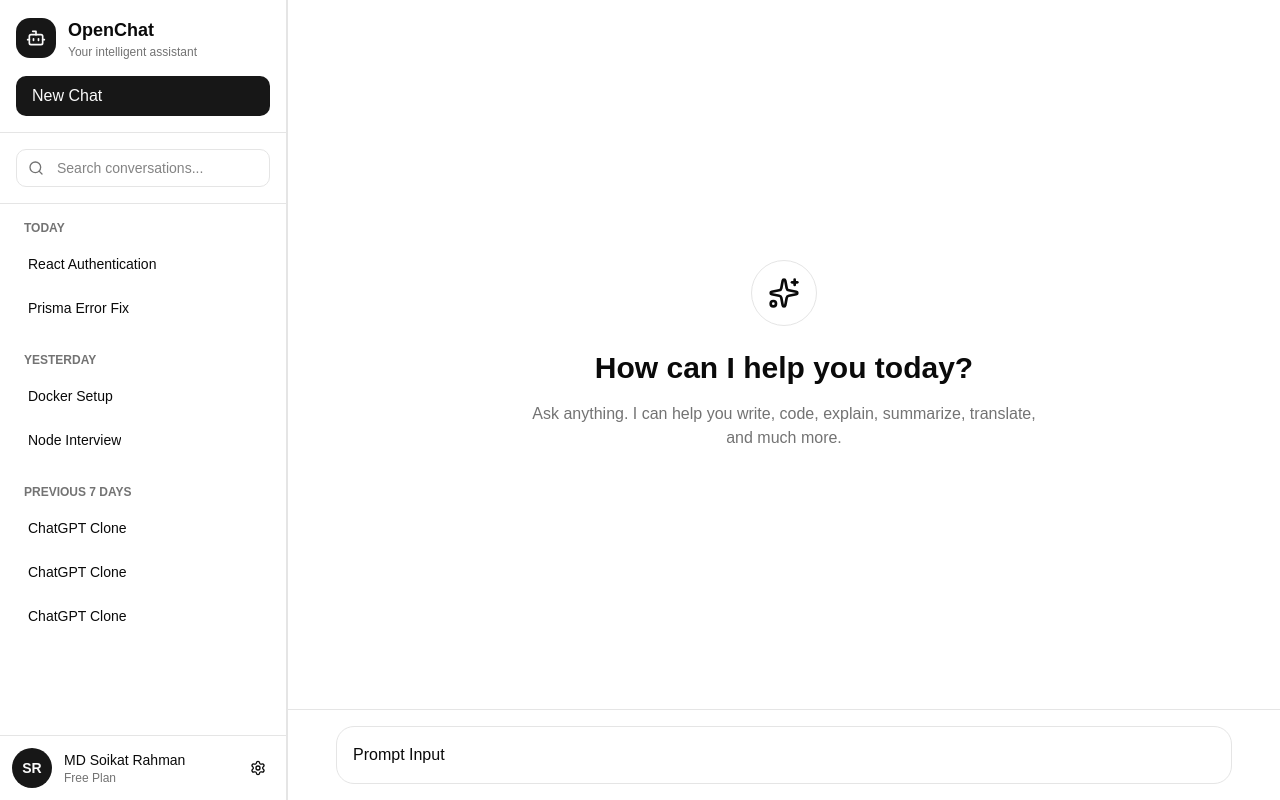
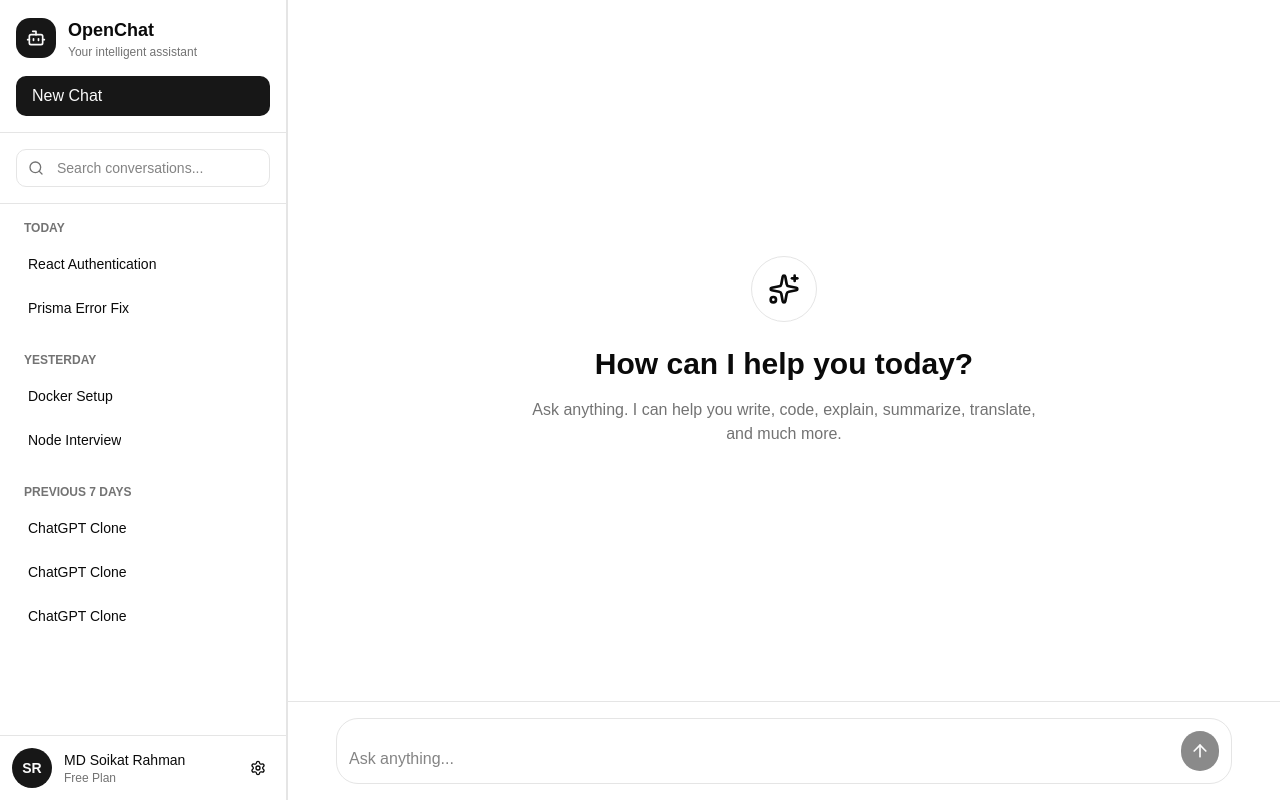
Before and after one commit to mr9asif/OpenChat, a React (Vite) app in the folder frontend/: page / in a window 1280 px wide. Built offline with nearby package versions, Linux system fonts and the light colour scheme.

Commit message:
prompt input added

```diff
--- a/frontend/src/components/chat/ChatLayout.tsx
+++ b/frontend/src/components/chat/ChatLayout.tsx
@@ -1,5 +1,5 @@
 import ChatContainer from "./ChatContainer";
-import PromptInput from "./PromptInput";
+import PromptInput from "./promptInput/PromptInput";
 
 const ChatLayout = () => {
   return (
--- a/frontend/src/components/chat/PromptInput.tsx
+++ /dev/null
@@ -1,11 +0,0 @@
-const PromptInput = () => {
-  return (
-    <div className="border-t bg-background p-4">
-      <div className="mx-auto max-w-4xl rounded-2xl border p-4">
-        Prompt Input
-      </div>
-    </div>
-  );
-};
-
-export default PromptInput;
--- /dev/null
+++ b/frontend/src/components/chat/promptInput/AutoResizeTextArea.tsx
@@ -0,0 +1,39 @@
+import { useEffect, useRef } from "react";
+
+type Props = {
+  value: string;
+  onChange: (value: string) => void;
+  onSubmit: () => void;
+};
+
+const AutoResizeTextarea = ({ value, onChange, onSubmit }: Props) => {
+  const textareaRef = useRef<HTMLTextAreaElement>(null);
+
+  useEffect(() => {
+    const textarea = textareaRef.current;
+
+    if (!textarea) return;
+
+    textarea.style.height = "0px";
+    textarea.style.height = `${textarea.scrollHeight}px`;
+  }, [value]);
+
+  return (
+    <textarea
+      ref={textareaRef}
+      rows={1}
+      value={value}
+      placeholder="Ask anything..."
+      onChange={(e) => onChange(e.target.value)}
+      onKeyDown={(e) => {
+        if (e.key === "Enter" && !e.shiftKey) {
+          e.preventDefault();
+          onSubmit();
+        }
+      }}
+      className="max-h-52 w-full resize-none bg-transparent outline-none"
+    />
+  );
+};
+
+export default AutoResizeTextarea;
--- /dev/null
+++ b/frontend/src/components/chat/promptInput/PromptInput.tsx
@@ -0,0 +1,32 @@
+import { useState } from "react";
+
+import AutoResizeTextarea from "./AutoResizeTextArea";
+import SendButton from "./SendButton";
+
+const PromptInput = () => {
+  const [prompt, setPrompt] = useState("");
+
+  const handleSubmit = () => {
+    if (!prompt.trim()) return;
+
+    console.log(prompt);
+
+    setPrompt("");
+  };
+
+  return (
+    <div className="border-t bg-background p-4">
+      <div className="mx-auto flex max-w-4xl items-end gap-3 rounded-3xl border p-3">
+        <AutoResizeTextarea
+          value={prompt}
+          onChange={setPrompt}
+          onSubmit={handleSubmit}
+        />
+
+        <SendButton disabled={!prompt.trim()} onClick={handleSubmit} />
+      </div>
+    </div>
+  );
+};
+
+export default PromptInput;
--- /dev/null
+++ b/frontend/src/components/chat/promptInput/SendButton.tsx
@@ -0,0 +1,21 @@
+import { ArrowUp } from "lucide-react";
+
+type Props = {
+  disabled: boolean;
+  onClick: () => void;
+};
+
+const SendButton = ({ disabled, onClick }: Props) => {
+  return (
+    <button
+      type="button"
+      disabled={disabled}
+      onClick={onClick}
+      className="flex h-10 w-10 items-center justify-center rounded-full bg-primary text-primary-foreground transition disabled:opacity-50"
+    >
+      <ArrowUp className="h-5 w-5" />
+    </button>
+  );
+};
+
+export default SendButton;
```
Also changed, not shown: frontend/src/components/chat/promptInput/AttachmentButton.tsx (added), frontend/src/components/chat/promptInput/ModelSelector.tsx (added).
